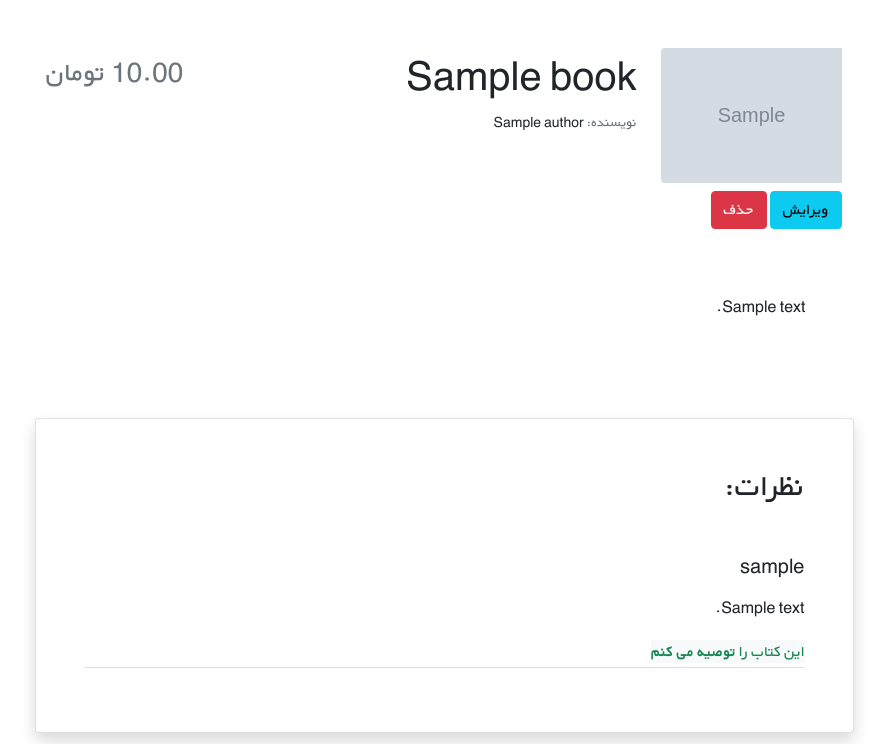
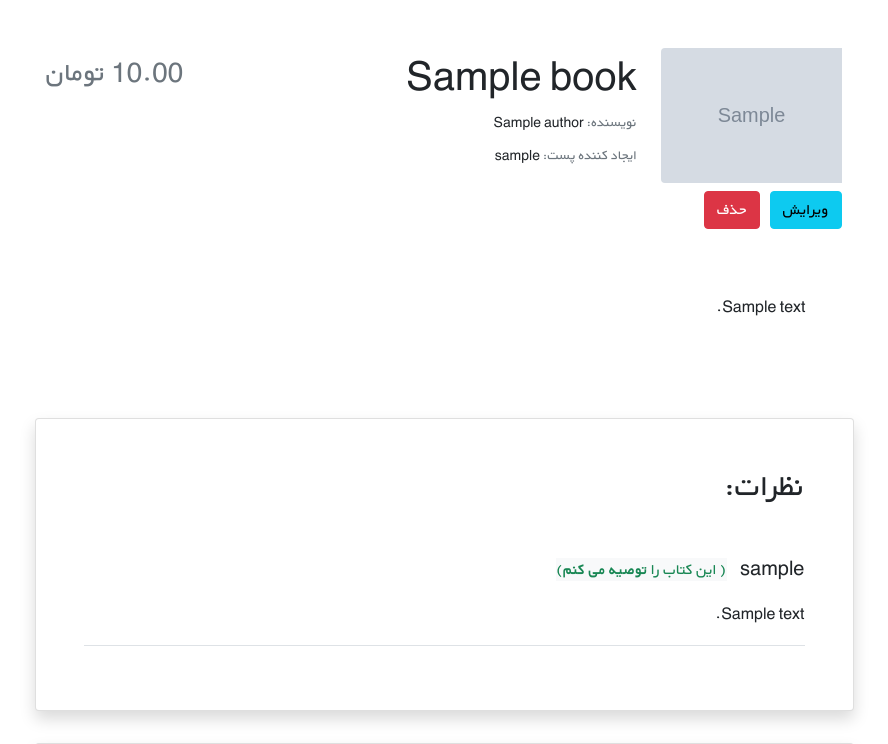
Before and after one commit to sina-rastgouyan/django_course_bookstore_project, a Django app: page /books/1/ in a window 1280 px wide. Shown: the part 61-805 px from the top of the page, without its empty margins (196-1084 px from the left). Run offline with Django 4.2, Linux system fonts and the light colour scheme; a user stored in the database is signed in; tables that the repository leaves empty hold one stand-in row (values such as "Sample post"); grey boxes marked "Sample" are stand-in pictures; some libraries are stand-ins or nearby versions.

Commit message:
User Permissions Managed.

```diff
--- a/books/admin.py
+++ b/books/admin.py
@@ -12,6 +12,6 @@ class AuthorAdmin(admin.ModelAdmin):
 
 @admin.register(Comment)
 class CommentAdmin(admin.ModelAdmin):
-    list_display = ['user', 'date_time_created', 'book', 'text']
-
+    list_display = ['user', 'date_time_created', 'book', 'text','is_active', 'recommend']
+    list_editable = ['is_active']
 admin.site.register(Book, CustomBooksAdmin)
--- a/books/templates/books/book_detail.html
+++ b/books/templates/books/book_detail.html
@@ -17,14 +17,17 @@
                                 {% else %}
                                     <img src="{% static 'default_images/No_Cover_Image.jpg' %}" class="img-fluid rounded-start" alt="...">
                                 {% endif %}
-                                <a class="mt-2 btn btn-info" href="{% url 'book_update' book.id %}">ویرایش</a>
-                                <span>  </span>
-                                <a class="mt-2 btn btn-danger" href="{% url 'delete_book' book.id%}">حذف</a>
+                                {% if book.post_creator == user %}
+                                    <a class="mt-2 btn btn-info" href="{% url 'book_update' book.id %}">ویرایش</a>
+                                    &nbsp;
+                                    <a class="mt-2 btn btn-danger mr-3" href="{% url 'delete_book' book.id%}">حذف</a>
+                                {% endif %}
                             </div>
                         </div>
                         <div class="col-xs-12 col-md-6 text-center text-md-end mt-md-1 mt-4">
                             <h1>{{ book.title }}</h1>
                             <h5 class="small my-1"><span class="text-muted">نویسنده: </span>{{book.author}}</h5>
+                            <h5 class="small my-1"><span class="text-muted">ایجاد کننده پست: </span>{{book.post_creator.username}}</h5>
                         </div>
                         <div class="col-xs-12 col-md-3 d-flex flex-column">
                             <h3 class="align-self-center pt-2 text-muted align-self-md-end">
@@ -46,13 +49,17 @@
                         {% for comment in comments %}
                             {% if comment.is_active %}
                             <div class="border-bottom mb-3">
-                                <h5 class="mb-3">{{comment.user.username}}</h5>
+                                {% if comment.recommend %}
+                                {% comment %} <h5 class="mb-3"></h5> {% endcomment %}
+                                    <span class="fs-5">{{comment.user.username}}</span>
+                                    &nbsp;&nbsp;
+                                    <span class="font-weight-lighter bg-light text-success">( این کتاب را <b>توصیه می کنم</b>)</span>
+                                {% else %}
+                                    <span class="fs-5">{{comment.user.username}}</span>
+                                    &nbsp;&nbsp;
+                                    <span class="font-weight-lighter bg-light text-danger">( این کتاب را <b>توصیه نمی کنم</b>)</span>
+                                {% endif %}
                                 <p>{{comment.text|linebreaks}}</p>
-                                {% if comment.recommend %}
-                                    <span class="bg-light text-success"> این کتاب را <b>توصیه می کنم</b></span>
-                                {% else %}
-                                    <span class="bg-light text-danger"> این کتاب را <b>توصیه نمی کنم</b></span>
-                                {% endif %}
                             </div>
                             {% endif %}
                         {% endfor %}
--- a/books/templates/books/book_list.html
+++ b/books/templates/books/book_list.html
@@ -18,7 +18,7 @@
                         <div class="col-md-8 h-100">
                             <div class="d-flex flex-column justify-content-between h-100">
                                 <div class="card-body">
-                                    <a href='{{book.get_absolute_url}}'><h3 class="card-title"><strong>{{book.title}}</strong></h3></a>
+                                    <a class="text-decoration-none text-dark" href='{{book.get_absolute_url}}'><h3 class="card-title"><strong>{{book.title}}</strong></h3></a>
                                     <p class="card-text pt-3">{{book.description|truncatewords:30}}</p>
                                     <p class="text-muted">نویسنده: {{book.author}}</p>
                                 </div>
--- a/books/views.py
+++ b/books/views.py
@@ -1,7 +1,8 @@
+from typing import Optional
 from django.shortcuts import render, get_object_or_404
 from django.views import generic
 from django.urls import reverse_lazy
-from django.contrib.auth.mixins import LoginRequiredMixin
+from django.contrib.auth.mixins import LoginRequiredMixin,UserPassesTestMixin
 from django.contrib.auth.decorators import login_required
 
 from .models import Book
@@ -51,12 +52,20 @@ class BookCreateView(LoginRequiredMixin, generic.CreateView):
     fields = ['title', 'description', 'author', 'price', 'cover']
     success_url = reverse_lazy('book_list')
 
-class BookUpdateView(LoginRequiredMixin, generic.UpdateView):
+class BookUpdateView(LoginRequiredMixin,UserPassesTestMixin, generic.UpdateView):
     model = Book
     form_class = BookForm
     template_name = 'books/book_detail_update.html'
 
-class BookDeleteView(LoginRequiredMixin ,generic.DeleteView):
+    def test_func(self):
+        obj = self.get_object()
+        return obj.post_creator == self.request.user
+
+class BookDeleteView(LoginRequiredMixin, UserPassesTestMixin, generic.DeleteView):
     model = Book
     template_name = 'books/delete_book_ensurement.html'
     success_url = reverse_lazy('book_list')
+
+    def test_func(self):
+        obj = self.get_object()
+        return obj.post_creator == self.request.user
```
